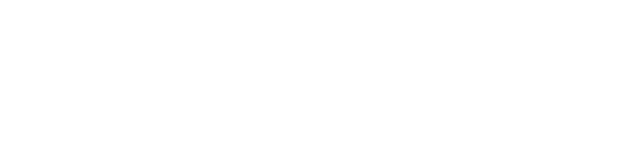
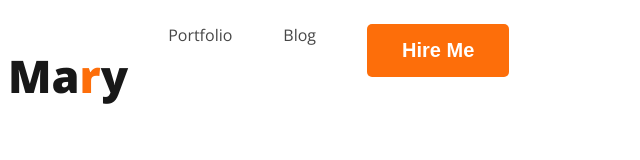
Before and after one commit to nargis-shoshe/portfolio, a plain HTML site: page index.html in a window 1280 px wide. Shown: the whole page, without its empty margins (0-640 px from the left). Drawn offline with nearby package versions, Linux system fonts and the light colour scheme.

Commit message:
header creation

```diff
--- a/index.html
+++ b/index.html
@@ -4,9 +4,25 @@
     <meta charset="UTF-8">
     <meta name="viewport" content="width=device-width, initial-scale=1.0">
     <title>My portfolio</title>
+    <link rel="preconnect" href="https://fonts.googleapis.com">
+    <link rel="preconnect" href="https://fonts.gstatic.com" crossorigin>
+    <link href="https://fonts.googleapis.com/css2?family=Open+Sans:wght@400;700;800&display=swap" rel="stylesheet">
+
+    <link rel="stylesheet" href="styles.css/portfolio.css">
+
 </head>
 <body>
-    <header></header>
+    <header>
+        <nav>
+            <h2 class="portfolio-title">Ma<span class="text-primary">r</span>y</h2>
+            <ul>
+                <li><a href="">Portfolio</a></li>
+                <li><a href="">Blog</a></li>
+                <li><button class="btn-primary">Hire Me</button></li>
+            </ul>
+
+        </nav>
+    </header>
     <main></main>
     <footer></footer>
 </body>
--- /dev/null
+++ b/styles.css/portfolio.css
@@ -0,0 +1,42 @@
+
+nav{
+    display:flex
+
+
+}
+nav>ul{
+    display:flex
+}
+.text-primary{
+   color: #FD6E0A;
+
+}
+.btn-primary{
+    border-radius: 5px;
+    background: #FD6E0A;
+    color: var(--White-Color, #FFF);
+ border: 0;
+font-size: 20px;
+font-weight: 700;
+ padding: 15px 35px;
+}
+nav li{
+    list-style: none;
+    margin-right: 51px;
+}
+nav a{
+    text-decoration: none;
+    color: #474747;
+}
+body{
+    font-family: 'Open Sans', sans-serif;
+}
+.portfolio-title{
+    color: var(--Dark-01, #181818);
+
+
+font-size: 45px;
+font-style: normal;
+font-weight: 800;
+
+}
```
